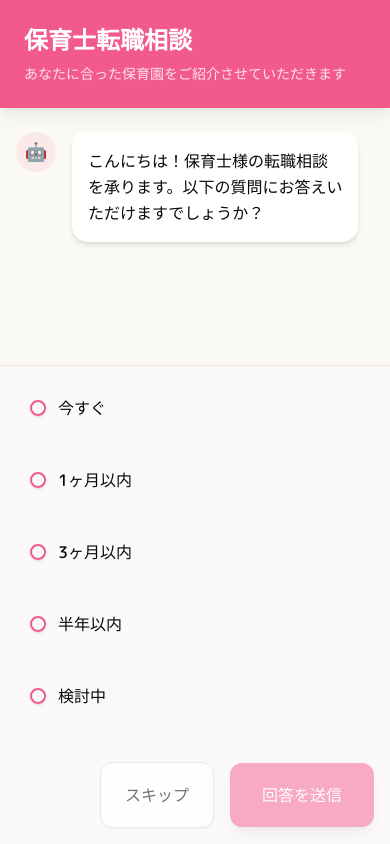
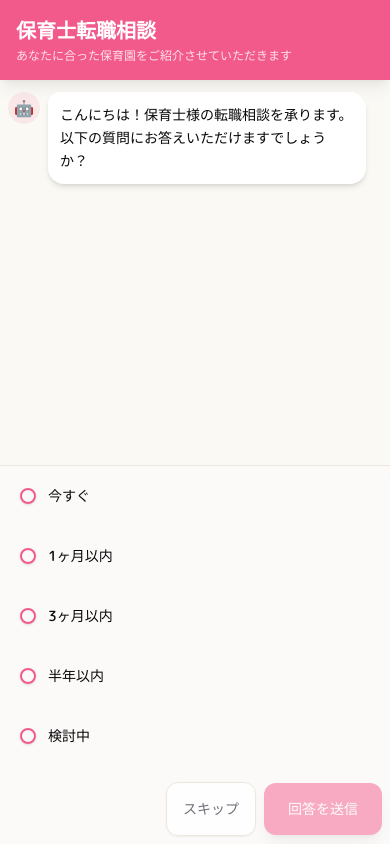
Before and after one commit to shinnkura/chatbot, a Next.js app: page / in a window 390 px wide. Built offline with nearby package versions, Linux system fonts and the light colour scheme.

Commit message:
version0

```diff
--- a/src/components/chat/ChatBot.tsx
+++ b/src/components/chat/ChatBot.tsx
@@ -1,6 +1,7 @@
 /**
  * チャットボットコンポーネント
  * @file チャットボットのメインコンポーネント
+ * @description レスポンシブ対応のチャットインターフェース
  */
 
 "use client";
@@ -34,7 +35,7 @@ function sleep(ms: number) {
 /**
  * 回答に対する応答メッセージを生成する
  */
-function generateResponseMessage(questionType: string): string {
+function generateResponseMessage(): string {
   const responses = [
     "ご回答ありがとうございます。",
     "承知いたしました。",
@@ -112,7 +113,7 @@ export function ChatBot() {
     addMessage({
       id: generateMessageId("response"),
       sender: "bot",
-      content: generateResponseMessage(currentQuestion.type),
+      content: generateResponseMessage(),
     });
 
     // 次の質問へ進む
@@ -127,8 +128,6 @@ export function ChatBot() {
   const handleSkip = async () => {
     if (isProcessing) return;
     setIsProcessing(true);
-
-    const currentQuestion = questions[state.currentQuestionIndex];
 
     addMessage({
       id: generateMessageId("skip"),
@@ -194,17 +193,19 @@ export function ChatBot() {
   }
 
   return (
-    <div className="flex flex-col h-screen bg-background">
-      <div className="bg-primary text-white p-6 shadow-lg">
+    <div className="flex flex-col h-[100dvh] bg-background">
+      <div className="bg-primary text-white p-4 md:p-6 shadow-lg shrink-0">
         <div className="max-w-4xl mx-auto">
-          <h1 className="text-2xl font-bold">保育士転職相談</h1>
-          <p className="text-sm mt-2 text-primary-foreground/90">あなたに合った保育園をご紹介させていただきます</p>
+          <h1 className="text-xl md:text-2xl font-bold">保育士転職相談</h1>
+          <p className="text-xs md:text-sm mt-1 md:mt-2 text-primary-foreground/90">
+            あなたに合った保育園をご紹介させていただきます
+          </p>
         </div>
       </div>
 
-      <div className="flex-1 overflow-hidden bg-secondary/30">
-        <div className="h-full max-w-4xl mx-auto px-4">
-          <div ref={chatContainerRef} className="h-full overflow-y-auto py-6 space-y-6">
+      <div className="flex-1 overflow-hidden bg-secondary/30 min-h-0">
+        <div className="h-full max-w-4xl mx-auto px-2 md:px-4">
+          <div ref={chatContainerRef} className="h-full overflow-y-auto py-3 md:py-6 space-y-4 md:space-y-6">
             {state.messages.map((message) => (
               <div key={message.id} className="animate-slide-in">
                 <ChatMessage message={message} />
@@ -214,7 +215,7 @@ export function ChatBot() {
         </div>
       </div>
 
-      <div className="border-t bg-background/50 backdrop-blur-sm">
+      <div className="border-t bg-background/50 backdrop-blur-sm shrink-0">
         <div className="max-w-4xl mx-auto">
           <ChatInput
             currentQuestion={
--- a/src/components/chat/ChatInput.tsx
+++ b/src/components/chat/ChatInput.tsx
@@ -132,8 +132,8 @@ export function ChatInput({ currentQuestion, onSubmit, onSkip, disabled }: ChatI
         !addressInput.street.trim()));
 
   return (
-    <form onSubmit={handleSubmit} className="p-4 space-y-6">
-      <div className="space-y-4">
+    <form onSubmit={handleSubmit} className="p-2 md:p-4 space-y-4 md:space-y-6">
+      <div className="space-y-3 md:space-y-4">
         {currentQuestion.type === QuestionType.TEXT && (
           <div className="animate-fade-in">
             <Input
@@ -141,16 +141,16 @@ export function ChatInput({ currentQuestion, onSubmit, onSkip, disabled }: ChatI
               value={textInput}
               onChange={(e) => setTextInput(e.target.value)}
               placeholder="こちらに入力してください"
-              className="w-full bg-white/50 backdrop-blur-sm border-2 focus:border-primary/50"
+              className="w-full h-11 md:h-12 text-base bg-white/50 backdrop-blur-sm border-2 focus:border-primary/50"
               disabled={disabled}
             />
           </div>
         )}
 
         {currentQuestion.type === QuestionType.ADDRESS && (
-          <div className="animate-fade-in space-y-4">
+          <div className="animate-fade-in space-y-3 md:space-y-4">
             <div>
-              <Label htmlFor="postalCode" className="text-sm font-medium mb-1.5 block">
+              <Label htmlFor="postalCode" className="text-sm font-medium mb-1 md:mb-1.5 block">
                 郵便番号
               </Label>
               <Input
@@ -159,7 +159,7 @@ export function ChatInput({ currentQuestion, onSubmit, onSkip, disabled }: ChatI
                 value={addressInput.postalCode}
                 onChange={(e) => setAddressInput((prev) => ({ ...prev, postalCode: e.target.value }))}
                 placeholder="例：123-4567"
-                className="w-full bg-white/50 backdrop-blur-sm border-2 focus:border-primary/50"
+                className="w-full h-11 md:h-12 text-base bg-white/50 backdrop-blur-sm border-2 focus:border-primary/50"
                 disabled={disabled}
               />
             </div>
@@ -224,16 +224,16 @@ export function ChatInput({ currentQuestion, onSubmit, onSkip, disabled }: ChatI
               <RadioGroup
                 value={selectedOption}
                 onValueChange={setSelectedOption}
-                className="space-y-3"
+                className="space-y-2 md:space-y-3"
                 disabled={disabled}
               >
                 {currentQuestion.options.map((option) => (
                   <div
                     key={option.value}
-                    className="flex items-center space-x-3 rounded-lg border-2 border-transparent p-3 hover:border-primary/20 transition-colors"
+                    className="flex items-center space-x-3 rounded-lg border-2 border-transparent p-2.5 md:p-3 hover:border-primary/20 transition-colors"
                   >
                     <RadioGroupItem value={option.value} id={option.value} className="border-2" />
-                    <Label htmlFor={option.value} className="flex-1 cursor-pointer text-base">
+                    <Label htmlFor={option.value} className="flex-1 cursor-pointer text-sm md:text-base">
                       {option.label}
                     </Label>
                   </div>
@@ -249,49 +249,49 @@ export function ChatInput({ currentQuestion, onSubmit, onSkip, disabled }: ChatI
               value={textInput}
               onChange={(e) => setTextInput(e.target.value)}
               placeholder="その他の理由があればこちらに入力してください"
-              className="w-full mt-4 bg-white/50 backdrop-blur-sm border-2 focus:border-primary/50"
+              className="w-full h-11 md:h-12 text-base mt-3 md:mt-4 bg-white/50 backdrop-blur-sm border-2 focus:border-primary/50"
               disabled={disabled}
             />
           </div>
         )}
 
         {currentQuestion.type === QuestionType.PERCENTAGE && (
-          <div className="animate-fade-in space-y-6">
-            <div className="space-y-4 p-4 bg-white/50 backdrop-blur-sm rounded-xl border-2">
+          <div className="animate-fade-in space-y-4 md:space-y-6">
+            <div className="space-y-4 p-3 md:p-4 bg-white/50 backdrop-blur-sm rounded-xl border-2">
               <div className="flex justify-between items-center">
-                <Label className="text-base">株式会社運営</Label>
-                <span className="text-lg font-bold text-primary">{percentageValue}%</span>
+                <Label className="text-sm md:text-base">株式会社運営</Label>
+                <span className="text-base md:text-lg font-bold text-primary">{percentageValue}%</span>
               </div>
               <Slider
                 value={[percentageValue]}
                 onValueChange={(value) => setPercentageValue(value[0])}
                 max={100}
                 step={1}
-                className="py-4"
+                className="py-3 md:py-4"
                 disabled={disabled}
               />
               <div className="flex justify-between items-center">
-                <Label className="text-base">社会福祉法人運営</Label>
-                <span className="text-lg font-bold text-primary">{100 - percentageValue}%</span>
+                <Label className="text-sm md:text-base">社会福祉法人運営</Label>
+                <span className="text-base md:text-lg font-bold text-primary">{100 - percentageValue}%</span>
               </div>
             </div>
           </div>
         )}
       </div>
 
-      <div className="flex justify-end items-center gap-4 pt-4">
+      <div className="flex justify-end items-center gap-2 md:gap-4 pt-2 md:pt-4">
         <Button
           type="button"
           variant="outline"
           onClick={onSkip}
-          className="px-6 py-5 text-base bg-white/80 hover:bg-secondary/90 transition-all duration-200 rounded-xl shadow-sm hover:shadow-md text-muted-foreground hover:text-foreground"
+          className="px-4 md:px-6 py-4 md:py-5 text-sm md:text-base bg-white/80 hover:bg-secondary/90 transition-all duration-200 rounded-xl shadow-sm hover:shadow-md text-muted-foreground hover:text-foreground"
           disabled={disabled}
         >
           スキップ
         </Button>
         <Button
           type="submit"
-          className="px-8 py-5 text-base bg-primary hover:bg-primary/90 text-white shadow-lg hover:shadow-xl transition-all duration-200 disabled:opacity-50 rounded-xl"
+          className="px-6 md:px-8 py-4 md:py-5 text-sm md:text-base bg-primary hover:bg-primary/90 text-white shadow-lg hover:shadow-xl transition-all duration-200 disabled:opacity-50 rounded-xl"
           disabled={isSubmitDisabled}
         >
           回答を送信
--- a/src/components/chat/ChatMessage.tsx
+++ b/src/components/chat/ChatMessage.tsx
@@ -18,21 +18,21 @@ export function ChatMessage({ message }: ChatMessageProps) {
   const isBot = message.sender === "bot";
 
   return (
-    <div className={cn("flex w-full gap-4", isBot ? "justify-start" : "justify-end")}>
+    <div className={cn("flex w-full gap-2 md:gap-4", isBot ? "justify-start" : "justify-end")}>
       {isBot && (
-        <div className="flex-shrink-0 w-10 h-10 rounded-full bg-primary/10 flex items-center justify-center">
-          <span className="text-primary text-lg font-bold">🤖</span>
+        <div className="flex-shrink-0 w-8 h-8 md:w-10 md:h-10 rounded-full bg-primary/10 flex items-center justify-center">
+          <span className="text-primary text-base md:text-lg font-bold">🤖</span>
         </div>
       )}
       <div
         className={cn(
-          "relative group max-w-[80%] rounded-2xl p-4 shadow-md transition-all duration-200",
+          "relative group max-w-[85%] md:max-w-[80%] rounded-2xl p-3 md:p-4 shadow-md transition-all duration-200",
           isBot ? "bg-white text-foreground rounded-tl-sm" : "bg-primary text-primary-foreground rounded-tr-sm"
         )}
       >
         <div className="relative z-10">
-          <p className="text-base leading-relaxed">{message.content}</p>
-          {message.description && <p className="text-sm mt-2 opacity-80">{message.description}</p>}
+          <p className="text-sm md:text-base leading-relaxed whitespace-pre-wrap">{message.content}</p>
+          {message.description && <p className="text-xs md:text-sm mt-1.5 md:mt-2 opacity-80">{message.description}</p>}
         </div>
         <div
           className={cn(
@@ -42,8 +42,8 @@ export function ChatMessage({ message }: ChatMessageProps) {
         />
       </div>
       {!isBot && (
-        <div className="flex-shrink-0 w-10 h-10 rounded-full bg-primary flex items-center justify-center">
-          <span className="text-primary-foreground text-sm font-bold">You</span>
+        <div className="flex-shrink-0 w-8 h-8 md:w-10 md:h-10 rounded-full bg-primary flex items-center justify-center">
+          <span className="text-primary-foreground text-xs md:text-sm font-bold">You</span>
         </div>
       )}
     </div>
```
